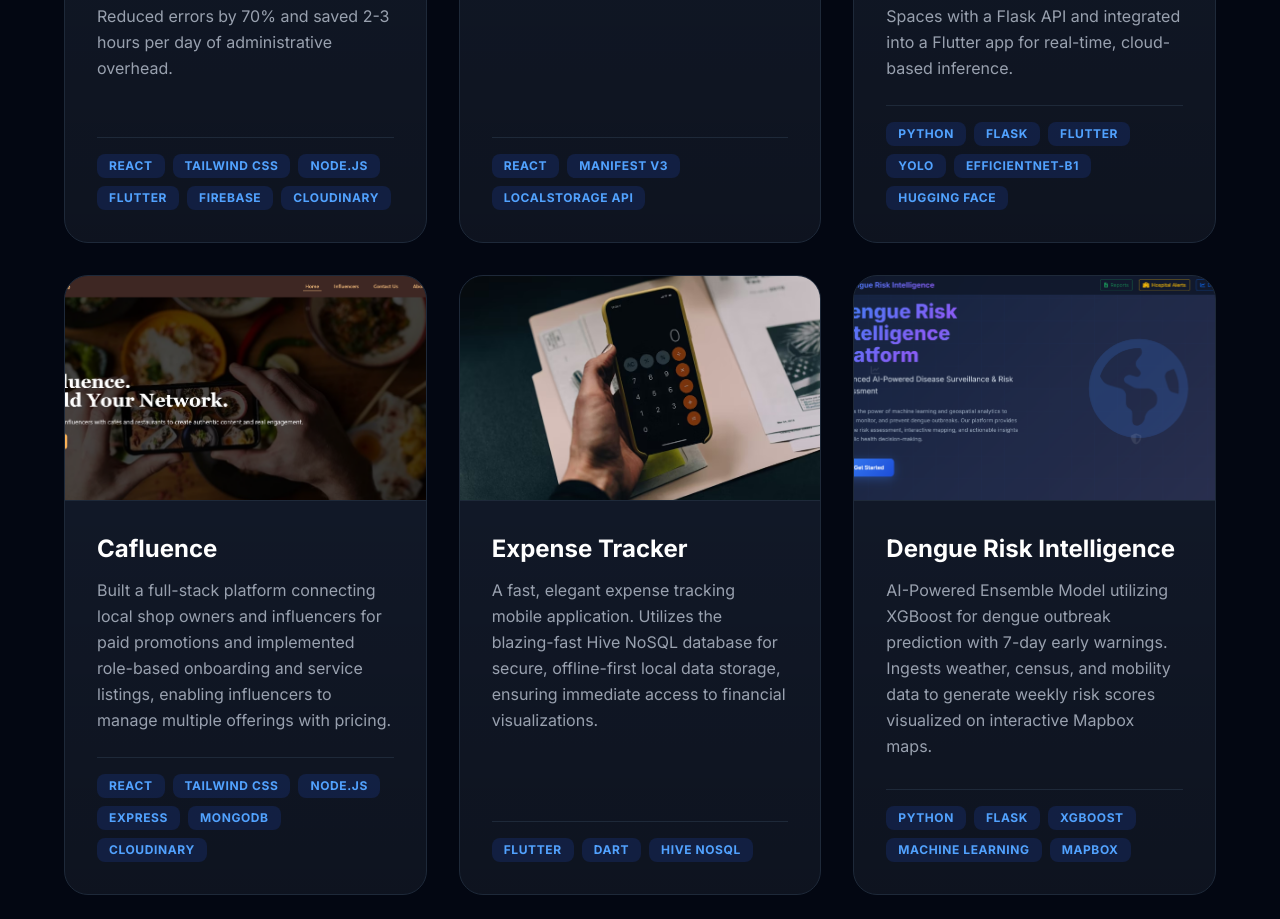
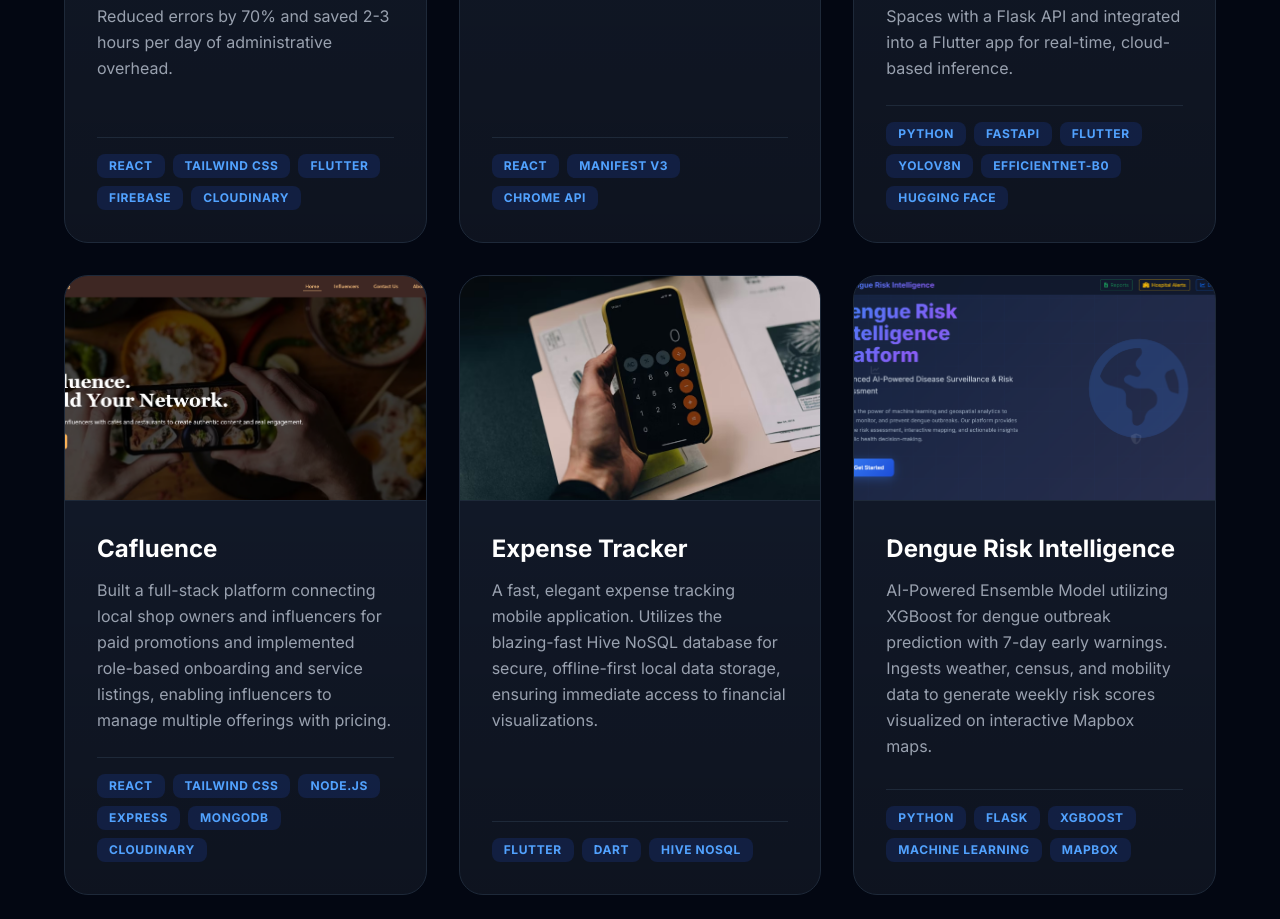
Before and after one commit to kishore1110/Portfolio, a React (Vite) app: page /projects in a window 1280 px wide. Shown: the part 820-1739 px from the top of the page. Built offline with nearby package versions, Linux system fonts and the light colour scheme.

Commit message:
ProjectTech Change

```diff
--- a/src/data/projects.js
+++ b/src/data/projects.js
@@ -11,7 +11,7 @@ export const projects = [
         id: 1,
         title: 'Production & Sales System',
         description: 'Built a web and mobile system to digitize production and sales tracking for a textile company, used daily by supervisors and administrators. Reduced errors by 70% and saved 2-3 hours per day of administrative overhead.',
-        tags: ['React', 'Tailwind CSS', 'Node.js', 'Flutter', 'Firebase', 'Cloudinary'],
+        tags: ['React', 'Tailwind CSS', 'Flutter', 'Firebase', 'Cloudinary'],
         github: 'https://github.com/kishore1110/shunmugam-textiles-web',
         live: 'https://www.shunmugamtextile.com',
         image: shunmugamImg
@@ -20,7 +20,7 @@ export const projects = [
         id: 2,
         title: 'DSA Partner Extension',
         description: 'A Chrome extension to track and review DSA problems from LeetCode and GeeksforGeeks efficiently, actively used by 25+ users with a 4.8 rating on Chrome Web Store.',
-        tags: ['React', 'Manifest V3', 'localStorage API'],
+        tags: ['React', 'Manifest V3', 'Chrome API'],
         github: 'https://github.com/kishore1110/DSA-Partner',
         live: 'https://chromewebstore.google.com/detail/dsa-partner/mbfpkgojkdhbeohcaldjojfhehcbncea?utm_source=item-share-cb',
         image: DSA
@@ -29,7 +29,7 @@ export const projects = [
         id: 3,
         title: 'CattleX – Breed Recognition',
         description: 'Built an AI system for Indian cattle and buffalo breed classification using YOLOv8n and EfficientNet-B1 (85%+ accuracy). Deployed on Hugging Face Spaces with a Flask API and integrated into a Flutter app for real-time, cloud-based inference.',
-        tags: ['Python', 'Flask', 'Flutter', 'YOLO', 'EfficientNet-B1', 'Hugging Face'],
+        tags: ['Python', 'FastAPI', 'Flutter', 'YOLOv8n', 'EfficientNet-B0', 'Hugging Face'],
         github: 'https://github.com/kishore1110/CattleX',
         live: 'https://drive.google.com/file/d/1Mt0oa00cmWXS0K0ZAOPtrbSZBObQETeE/view?usp=sharing',
         image: CattleX
```
